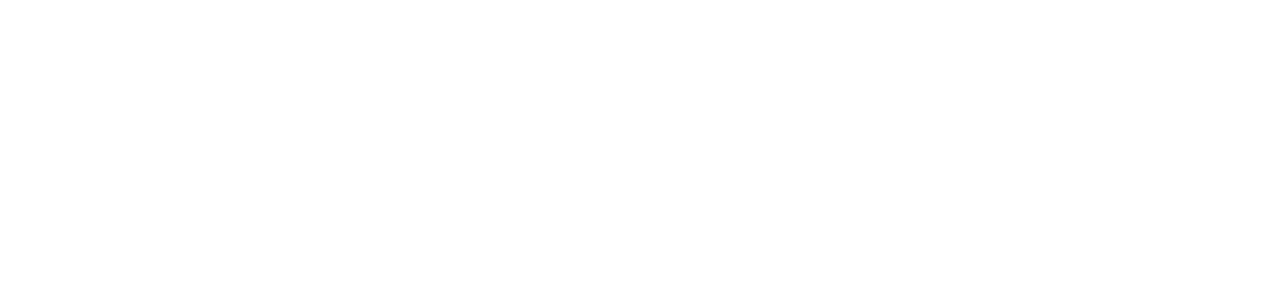
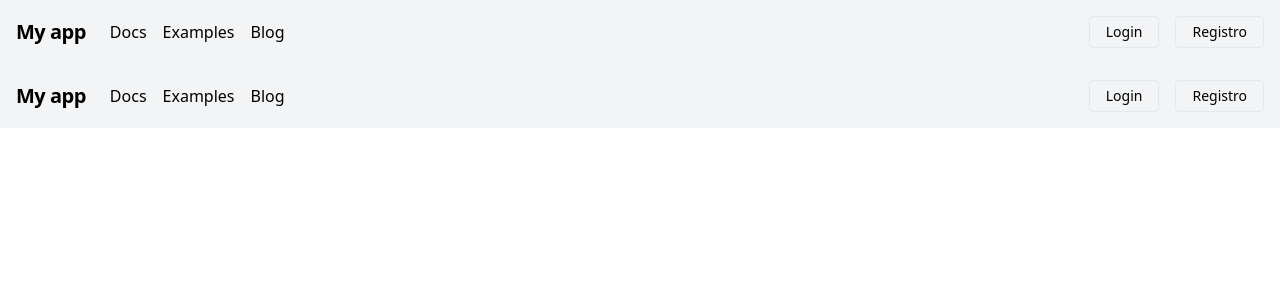
Before and after one commit to altaskur/devaton-quita-edicion-grupo-uno-Front, an Angular app: page / in a window 1280 px wide. Shown: the top 300 px of the page. Built offline with nearby package versions, Linux system fonts and the light colour scheme.

Commit message:
feat: application routing and home layout

```diff
--- a/angular.json
+++ b/angular.json
@@ -112,6 +112,7 @@
   "cli": {
     "schematicCollections": [
       "@angular-eslint/schematics"
-    ]
+    ],
+    "analytics": false
   }
 }
--- /dev/null
+++ b/src/app/app-routing.module.ts
@@ -0,0 +1,16 @@
+import { NgModule } from '@angular/core';
+import { Routes, RouterModule } from '@angular/router';
+import { AppComponent } from './app.component';
+
+const ROUTES: Routes = [
+  {
+    path: '',
+    component: AppComponent,
+  },
+];
+
+@NgModule({
+  imports: [RouterModule.forRoot(ROUTES)],
+  exports: [RouterModule],
+})
+export class AppRoutingModule {}
--- a/src/app/app.component.html
+++ b/src/app/app.component.html
@@ -0,0 +1 @@
+<app-navbar></app-navbar> <router-outlet></router-outlet>
--- a/src/app/app.module.ts
+++ b/src/app/app.module.ts
@@ -2,10 +2,12 @@
 import { BrowserModule } from '@angular/platform-browser';
 
 import { AppComponent } from './app.component';
+import { AppRoutingModule } from './app-routing.module';
+import { NavbarComponent } from './components/navbar/navbar.component';
 
 @NgModule({
   declarations: [AppComponent],
-  imports: [BrowserModule],
+  imports: [BrowserModule, AppRoutingModule, NavbarComponent],
   providers: [],
   bootstrap: [AppComponent],
 })
--- /dev/null
+++ b/src/app/components/navbar/navbar.component.html
@@ -0,0 +1,55 @@
+<!-- Tailwind navbar -->
+<div class="bg-gray-100 p-4">
+  <nav class="flex items-center justify-between flex-wrap container mx-auto">
+    <div class="flex items-center flex-shrink-0 text-gray mr-6">
+      <span class="font-semibold text-xl tracking-tight">My app</span>
+    </div>
+
+    <div class="block lg:hidden">
+      <button
+        class="flex items-center px-3 py-2 border rounded border-gray-400 hover:text-white hover:border-white">
+        <svg
+          class="fill-current h-3 w-3"
+          viewBox="0 0 20 20"
+          xmlns="http://www.w3.org/2000/svg">
+          <title>Menu</title>
+          <path
+            d="M0 0h20v20H0V0zm2 3h16v2H2V3zm0 5h16v2H2V8zm0 5h16v2H2v-2z"></path>
+        </svg>
+      </button>
+    </div>
+
+    <div class="w-full block flex-grow lg:flex lg:items-center lg:w-auto">
+      <div class="lg:flex-grow">
+        <a
+          href="#responsive-header"
+          class="block mt-4 lg:inline-block lg:mt-0 hover:text-white mr-4">
+          Docs
+        </a>
+        <a
+          href="#responsive-header"
+          class="block mt-4 lg:inline-block lg:mt-0 hover:text-white mr-4">
+          Examples
+        </a>
+        <a
+          href="#responsive-header"
+          class="block mt-4 lg:inline-block lg:mt-0 hover:text-white">
+          Blog
+        </a>
+      </div>
+
+      <div>
+        <a
+          href="#"
+          class="inline-block text-sm px-4 py-2 leading-none border rounded border-gray hover:border-transparent hover:text-gray-600 hover:bg-gray-300 mt-4 lg:mt-0 mr-4">
+          Login
+        </a>
+        <a
+          href="#"
+          class="inline-block text-sm px-4 py-2 leading-none border rounded border-gray hover:border-transparent hover:text-gray-600 hover:bg-gray-300 mt-4 lg:mt-0">
+          Registro
+        </a>
+      </div>
+    </div>
+  </nav>
+</div>
```
Also changed, not shown: src/app/components/navbar/navbar.component.ts (added, +11 -0 lines), src/app/components/navbar/navbar.component.css (added), 2 other files (tests, documents, lock files or other folders).
